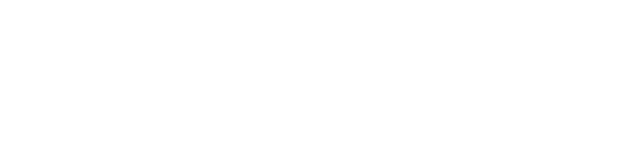
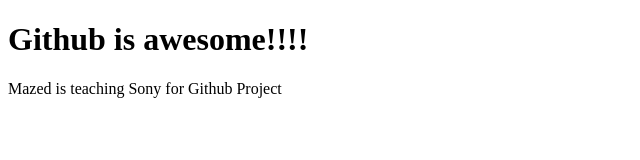
Before and after one commit to KaziSony/MVCApps, a plain HTML site: page index.html in a window 1280 px wide. Shown: the whole page, without its empty margins (0-640 px from the left). Drawn offline with Linux system fonts and the light colour scheme.

Commit message:
Mazed is upated file...something is writenbfba

```diff
--- a/index.html
+++ b/index.html
@@ -5,6 +5,7 @@
 	<title>Hello Github</title>
 </head>
 <body>
-
+	<h1>Github is awesome!!!!</h1>
+	<p>Mazed is teaching Sony for Github Project</p>
 </body>
 </html>
```
